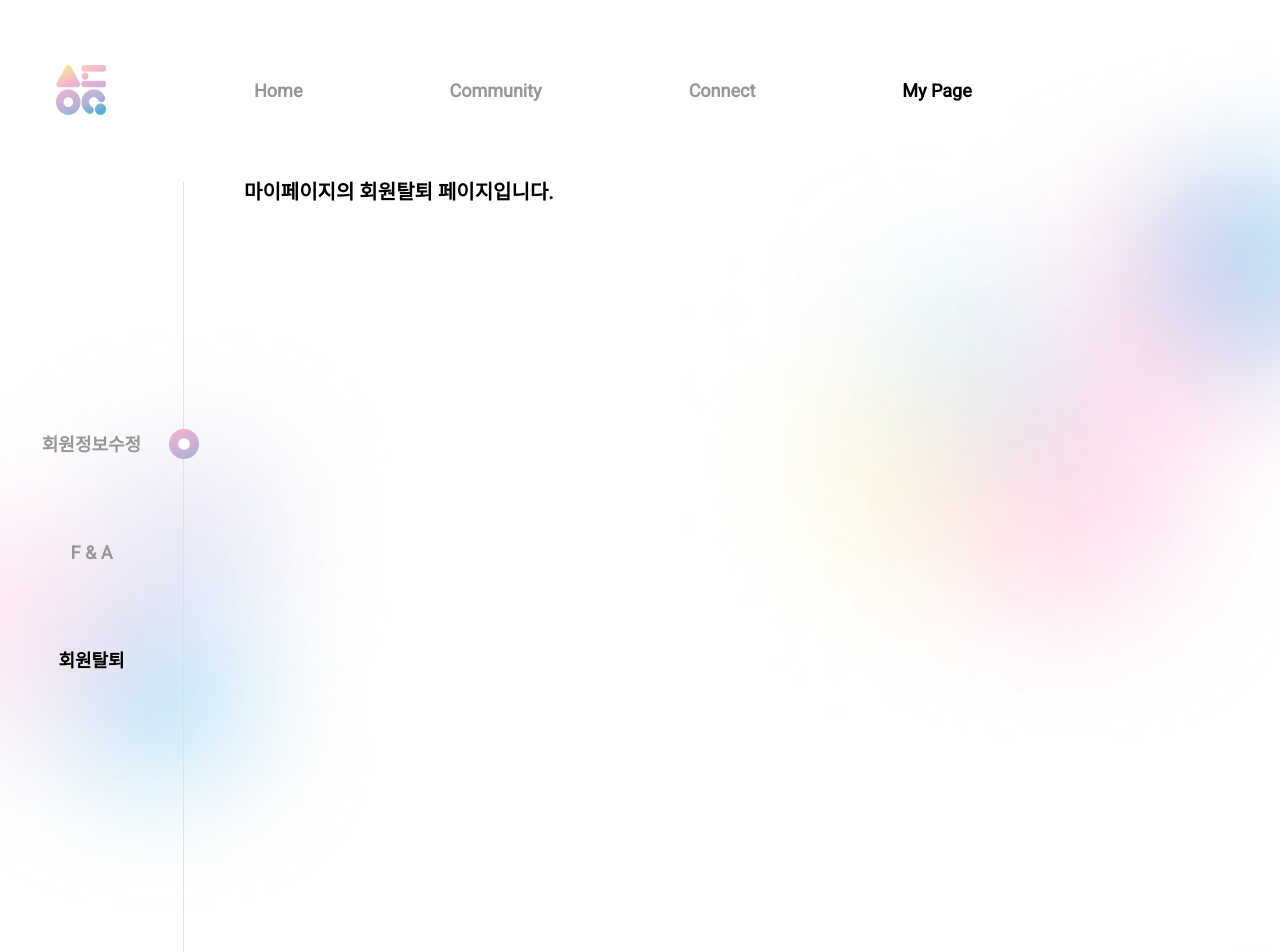
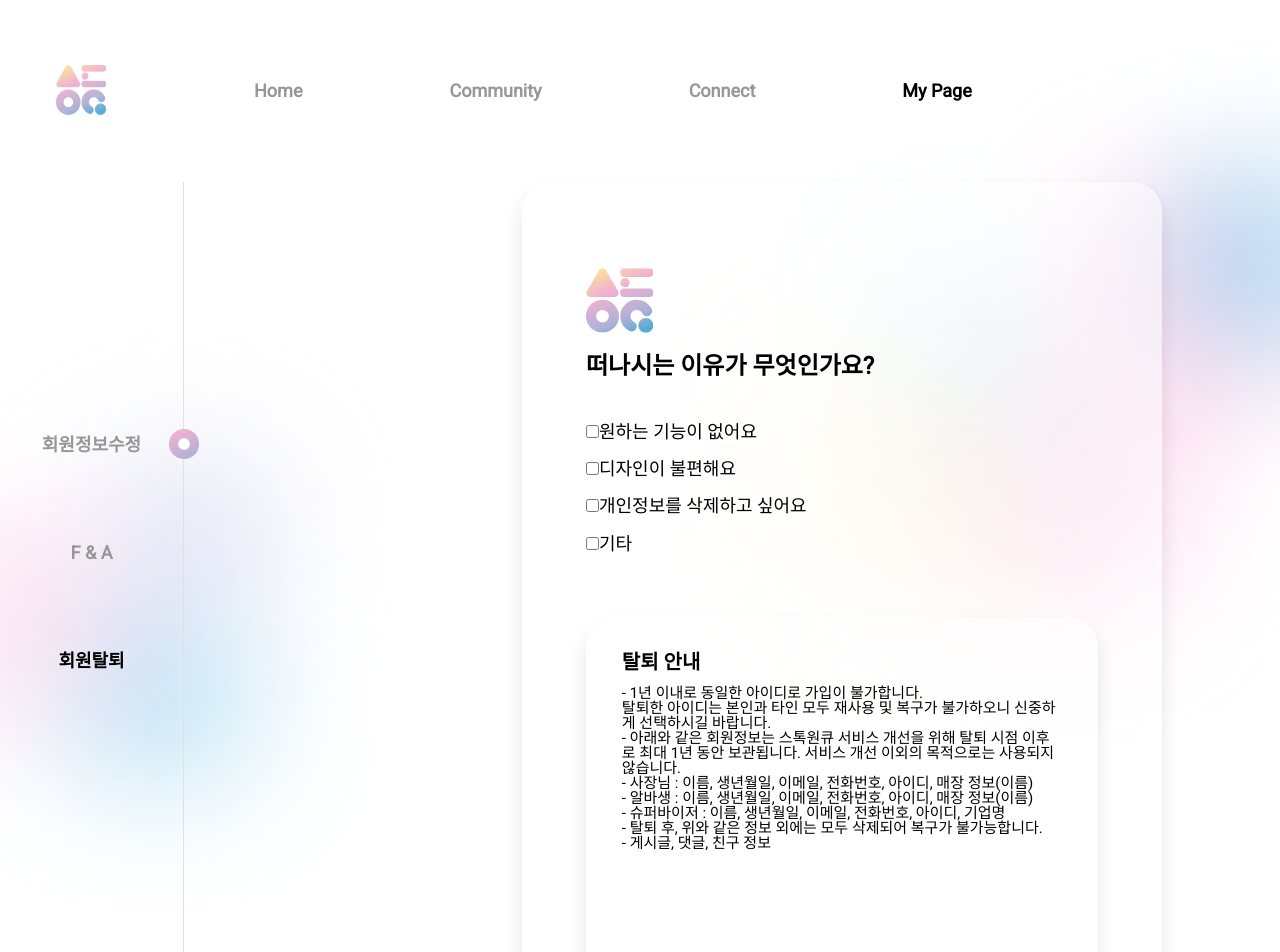
Before and after one commit to stockOneQ/front, a Next.js app: page /my-page/secession in a window 1280 px wide. Shown: the top 952 px of the page. Built offline with nearby package versions, Linux system fonts and the light colour scheme.

Commit message:
feat(my-page) : 탈퇴약관 1차 ui

```diff
--- /dev/null
+++ b/components/my-page/Delete/index.tsx
@@ -0,0 +1,109 @@
+import Image from 'next/image';
+import axios from 'axios';
+import { useState, useEffect } from 'react';
+import * as S from './style';
+import logoIcon from '../../../public/assets/icons/login/mainLogo.svg';
+
+interface Delete {
+  id: string;
+  title: string;
+  date: string;
+  author: string;
+}
+
+const MypageDelete = () => {
+  const [selectedReason, setSelectedReason] = useState<string | null>(null);
+
+  const handleReasonChange = (event: React.ChangeEvent<HTMLInputElement>) => {
+    setSelectedReason(event.target.value);
+  };
+
+  const handleSubmit = () => {
+    // 선택한 이유(selectedReason)를 서버에 전송
+    console.log(selectedReason);
+  };
+
+  return (
+    <>
+      <S.DeleteSection>
+        <S.DeletContents>
+          <Image src={logoIcon} alt="main-logo" width={67.5} height={65} />
+          <S.DeleteTitle>떠나시는 이유가 무엇인가요?</S.DeleteTitle>
+          <S.DeleteReasonForm>
+            <label>
+              <input
+                type="checkbox"
+                value="원하는 기능이 없어요"
+                checked={selectedReason === '원하는 기능이 없어요'}
+                onChange={handleReasonChange}
+              />
+              원하는 기능이 없어요
+            </label>
+            <label>
+              <input
+                type="checkbox"
+                value="디자인이 불편해요"
+                checked={selectedReason === '디자인이 불편해요'}
+                onChange={handleReasonChange}
+              />
+              디자인이 불편해요
+            </label>
+            <label>
+              <input
+                type="checkbox"
+                value="개인정보를 삭제하고 싶어요"
+                checked={selectedReason === '개인정보를 삭제하고 싶어요'}
+                onChange={handleReasonChange}
+              />
+              개인정보를 삭제하고 싶어요
+            </label>
+            <label>
+              <input
+                type="checkbox"
+                value="기타"
+                checked={selectedReason === '기타'}
+                onChange={handleReasonChange}
+              />
+              기타
+            </label>
+          </S.DeleteReasonForm>
+          <S.DeleteAgreement>
+            <S.AgreementText>
+              <h1> 탈퇴 안내</h1>
+              <p>
+                - 1년 이내로 동일한 아이디로 가입이 불가합니다. <br />
+                탈퇴한 아이디는 본인과 타인 모두 재사용 및 복구가 불가하오니
+                신중하게 선택하시길 바랍니다.
+                <br />
+                - 아래와 같은 회원정보는 스톡원큐 서비스 개선을 위해 탈퇴 시점
+                이후로 최대 1년 동안 보관됩니다. 서비스 개선 이외의 목적으로는
+                사용되지 않습니다.
+                <br />
+                - 사장님 : 이름, 생년월일, 이메일, 전화번호, 아이디, 매장
+                정보(이름)
+                <br />
+                - 알바생 : 이름, 생년월일, 이메일, 전화번호, 아이디, 매장
+                정보(이름)
+                <br />
+                - 슈퍼바이저 : 이름, 생년월일, 이메일, 전화번호, 아이디, 기업명
+                <br />
+                - 탈퇴 후, 위와 같은 정보 외에는 모두 삭제되어 복구가
+                불가능합니다.
+                <br />
+                - 게시글, 댓글, 친구 정보
+                <br />
+              </p>
+            </S.AgreementText>
+          </S.DeleteAgreement>
+
+          <h2>
+            탈퇴가 진행되면, 더 이상 스톡원큐의 서비스를 이용하실 수 없습니다.
+          </h2>
+          <S.SubmitButton onClick={handleSubmit}>탈퇴</S.SubmitButton>
+        </S.DeletContents>
+      </S.DeleteSection>
+    </>
+  );
+};
+
+export default MypageDelete;
--- /dev/null
+++ b/components/my-page/Delete/style.ts
@@ -0,0 +1,79 @@
+import styled from 'styled-components';
+
+export const DeleteSection = styled.div`
+  background-color: rgba(255, 255, 255, 0.5);
+  box-shadow: 0px 1.1rem 2rem 0px rgba(0, 0, 0, 0.1);
+  border-radius: 30px;
+  flex-direction: column;
+  height: 100%; //스크롤 주려면 100vh
+  width: 50vw;
+  margin: 0 auto;
+  position: relative;
+  overflow-y: auto;
+  overflow-x: hidden;
+
+  &::-webkit-scrollbar {
+    width: 1.5rem;
+    height: 19.3rem;
+    border-radius: 0.8rem;
+  }
+
+  &::-webkit-scrollbar-thumb {
+    background-clip: padding-box;
+    border: 0.3rem solid transparent;
+    height: 4rem;
+    border-radius: 0.8rem;
+    background-color: var(--color-black);
+  }
+
+  &::-webkit-scrollbar-track {
+    width: 1.5rem;
+    height: 19.3rem;
+    border-radius: 0.8rem;
+    background-color: #eee;
+  }
+`;
+
+export const DeleteReasonForm = styled.div`
+  display: grid;
+  margin: 7% 0;
+
+  label {
+    font-size: 18px;
+    margin-bottom: 3%;
+  }
+`;
+
+export const SubmitButton = styled.button``;
+
+export const DeleteAgreement = styled.div`
+  background-color: rgba(255, 255, 255, 0.5);
+  box-shadow: 0px 1.1rem 2rem 0px rgba(0, 0, 0, 0.1);
+  border-radius: 30px;
+  flex-direction: column;
+  height: 50vh;
+  width: 40vw;
+  position: relative;
+`;
+
+export const DeleteTitle = styled.h1`
+  font-size: 24px;
+  margin-top: 3%;
+`;
+
+export const AgreementText = styled.div`
+  padding: 7%;
+  p {
+    padding-top: 3%;
+    font-size: 15px;
+  }
+`;
+export const DeletContents = styled.div`
+  top: 10%;
+  left: 10%;
+  position: relative;
+
+  h1 {
+    top: 3%;
+  }
+`;
--- a/pages/my-page/secession/index.tsx
+++ b/pages/my-page/secession/index.tsx
@@ -1,10 +1,11 @@
-// http://localhost:8080/my-page/secession
+// http://localhost:8080/myPage/secession
+import MypageDelete from 'components/my-page/Delete';
 
 /** My Page - 회원 탈퇴 페이지 */
 const SecessionPage = () => {
   return (
     <>
-      <h1>마이페이지의 회원탈퇴 페이지입니다.</h1>
+      <MypageDelete />
     </>
   );
 };
```
